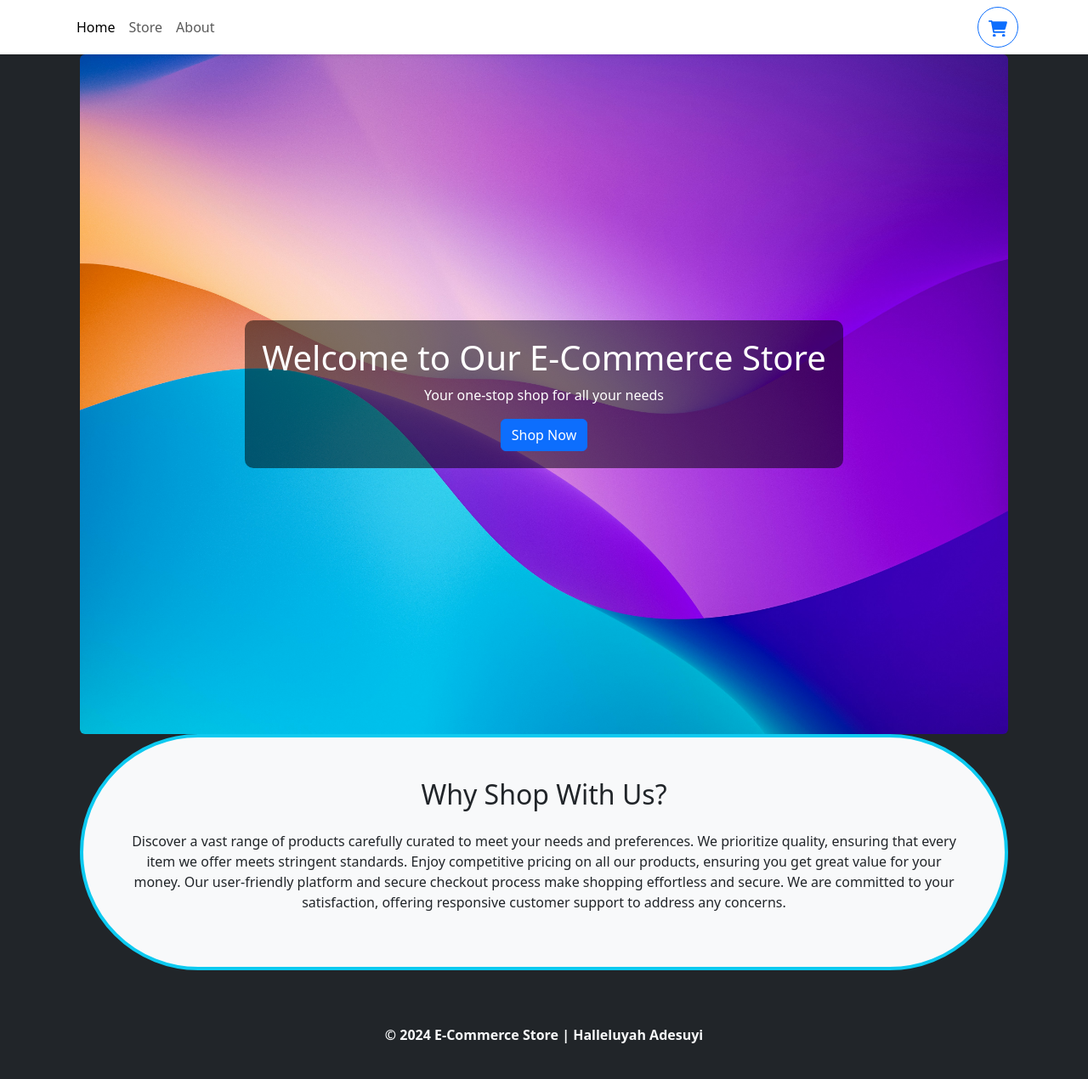
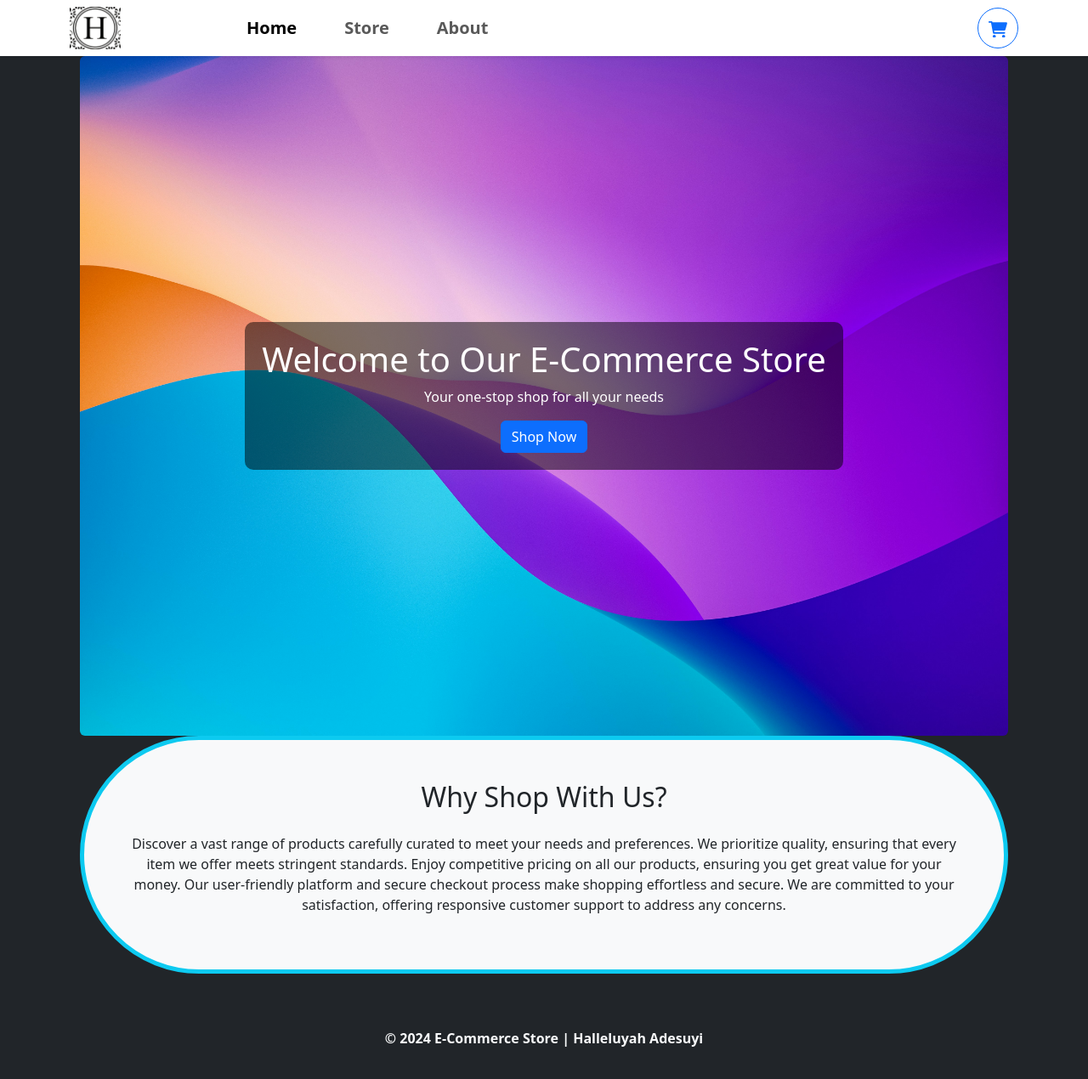
Before and after one commit to halleluyahadesuyi/ecommerce-store-shopping-cart, a React (Vite) app: page / in a window 1280 px wide. Shown: the top 1270 px of the page at 85% size. Built offline with nearby package versions, Linux system fonts and the light colour scheme.

Commit message:
feat: Add website brand logo; Improve navbar items' appearance

```diff
--- a/src/components/Navbar.tsx
+++ b/src/components/Navbar.tsx
@@ -1,6 +1,7 @@
 import { Button, Container, Nav, Navbar as NavbarBs } from "react-bootstrap";
 import { NavLink } from "react-router-dom";
 import { useShoppingCart } from "../context/ShoppingCartContext";
+import logo from "../assets/logo-dark.png";
 
 export function Navbar() {
   const { openCart, cartQuantity } = useShoppingCart();
@@ -8,11 +9,12 @@ export function Navbar() {
   return (
     <NavbarBs sticky="top" className="bg-white shadow-sm">
       <Container>
-        <Nav className="me-auto">
-          <Nav.Link to="/" as={NavLink}>
+        <img src={logo} style={{ width: "60px", height: "50px", marginRight:"100px" }} />
+        <Nav className="me-auto fw-bold fs-5">
+          <Nav.Link to="/" as={NavLink} className="px-5">
             Home
           </Nav.Link>
-          <Nav.Link to="/store" as={NavLink}>
+          <Nav.Link to="/store" as={NavLink} className="pe-5">
             Store
           </Nav.Link>
           <Nav.Link to="/about" as={NavLink}>
@@ -33,7 +35,8 @@ export function Navbar() {
           >
             <path d="M96 0C107.5 0 117.4 8.19 119.6 19.51L121.1 32H541.8C562.1 32 578.3 52.25 572.6 72.66L518.6 264.7C514.7 278.5 502.1 288 487.8 288H170.7L179.9 336H488C501.3 336 512 346.7 512 360C512 373.3 501.3 384 488 384H159.1C148.5 384 138.6 375.8 136.4 364.5L76.14 48H24C10.75 48 0 37.25 0 24C0 10.75 10.75 0 24 0H96zM128 464C128 437.5 149.5 416 176 416C202.5 416 224 437.5 224 464C224 490.5 202.5 512 176 512C149.5 512 128 490.5 128 464zM512 464C512 490.5 490.5 512 464 512C437.5 512 416 490.5 416 464C416 437.5 437.5 416 464 416C490.5 416 512 437.5 512 464z" />
           </svg>
-          {cartQuantity > 0 && (<div
+          {cartQuantity > 0 && (
+            <div
               className="rounded-circle bg-danger d-flex justify-content-center align-items-center"
               style={{
                 color: "white",
@@ -46,7 +49,8 @@ export function Navbar() {
               }}
             >
               {cartQuantity}
-          </div>)}
+            </div>
+          )}
         </Button>
       </Container>
     </NavbarBs>
--- a/src/pages/Home.tsx
+++ b/src/pages/Home.tsx
@@ -15,7 +15,7 @@ export function Home() {
         </div>
       </div>
 
-      <Container className="bg-light text-dark p-5 border border-4 border-info rounded-pill">
+      <Container className="bg-light text-dark p-5 border border-5 border-info rounded-pill">
         <h2 className="text-center mb-4">Why Shop With Us?</h2>
         <p className="text-center">
           Discover a vast range of products carefully curated to meet your needs
```
Also changed, not shown: src/assets/logo-dark.png (added). Lines whose indentation alone changed are shown as unchanged.
